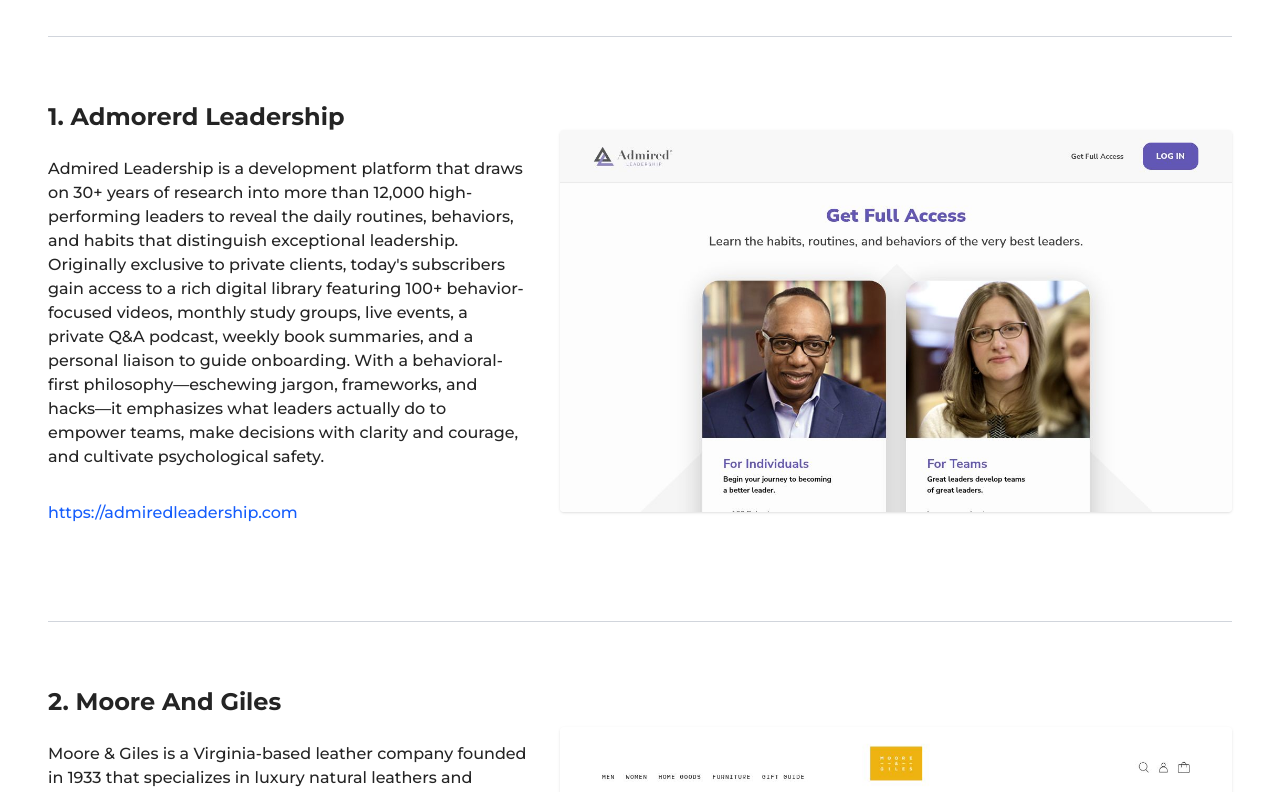
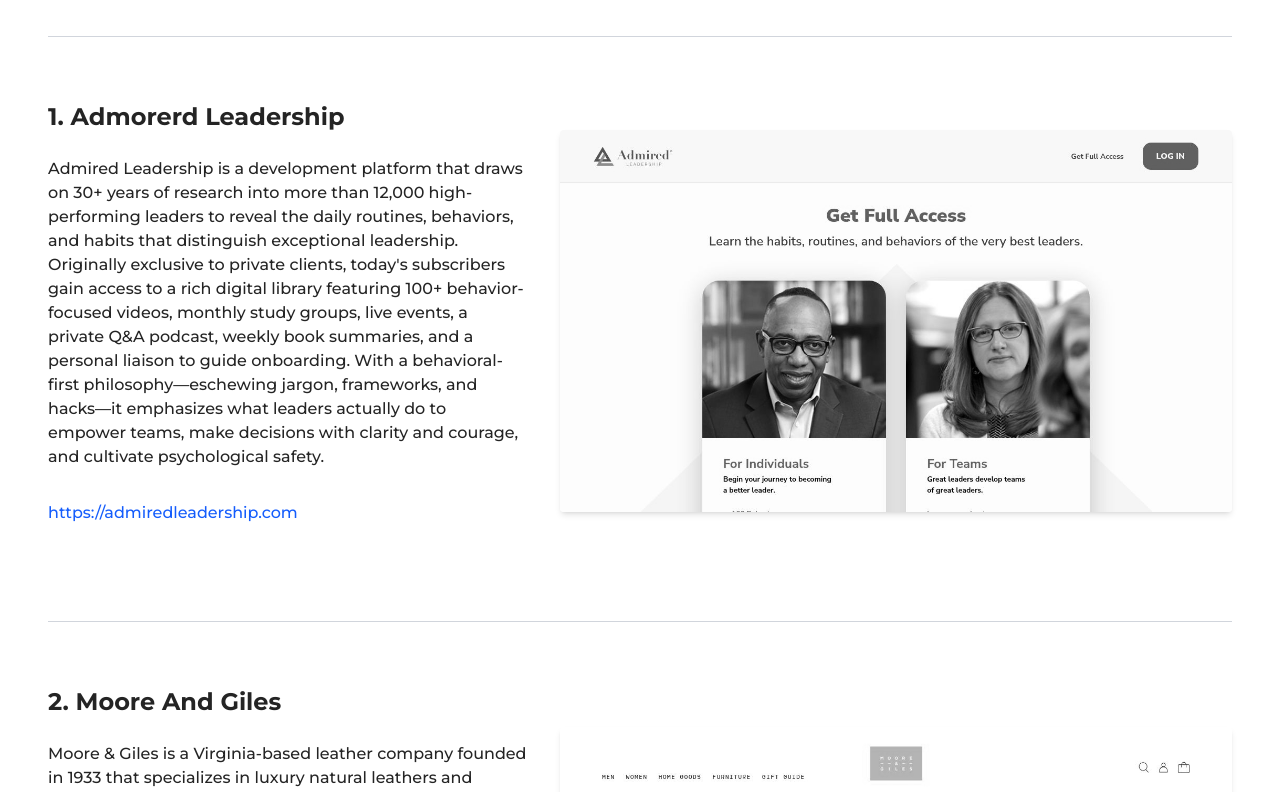
Before and after one commit to JAW-Dev/portfolio, a React (Vite) app: page / in a window 1280 px wide. Shown: the part 540-1332 px from the top of the page. Built offline with nearby package versions, Linux system fonts and the light colour scheme.

Commit message:
Added some effects to images

```diff
--- a/src/components/sections/Projects.tsx
+++ b/src/components/sections/Projects.tsx
@@ -52,7 +52,7 @@
                 alt={`Screenshot of ${project.title}`}
                 width={600}
                 height={400}
-                className="w-full h-auto rounded mb-4 shadow-sm"
+                className="w-full h-auto rounded mb-4 shadow-md filter grayscale transition duration-300 ease-in-out hover:grayscale-0 focus:grayscale-0 hover:scale-105 hover:shadow-green-700 hover:shadow-lg"
                 loading="lazy"
                 decoding="async"
                 fetchPriority={index === 0 ? 'high' : 'auto'}
```
